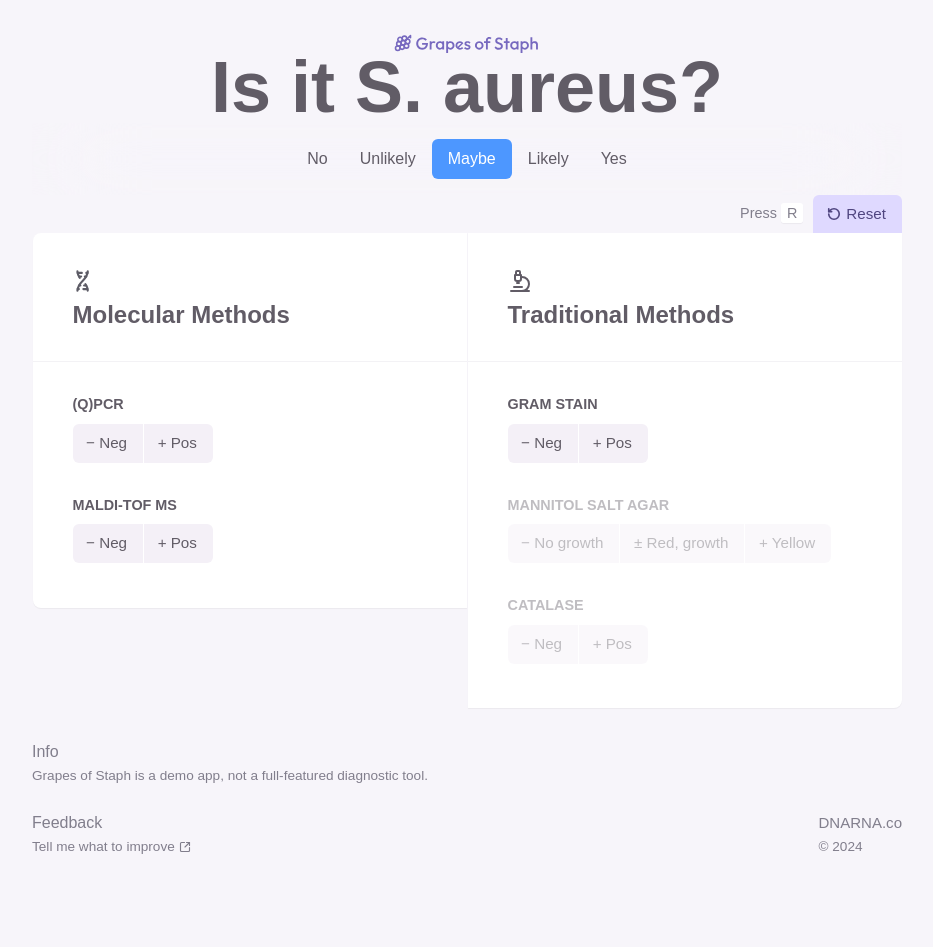
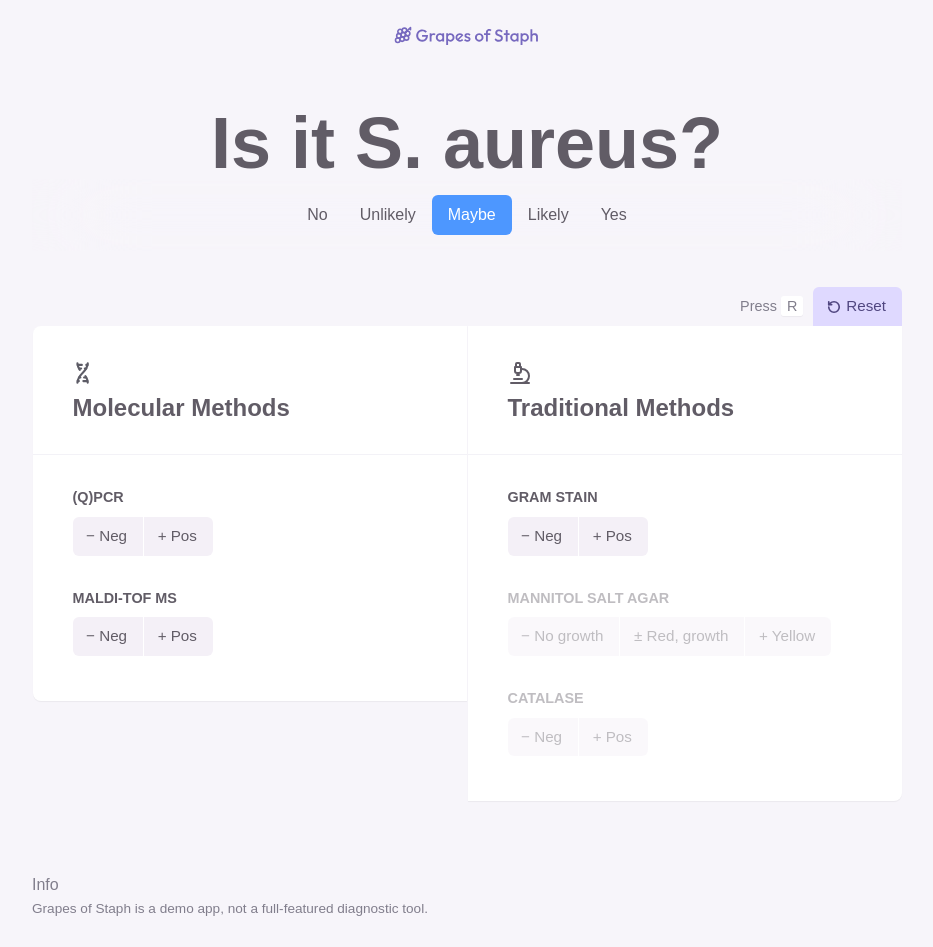
Before and after one commit to davbl/grapes-of-staph, a React (Vite) app: page / in a window 1280 px wide. Shown: the top 947 px of the page, without its empty margins (173-1106 px from the left). Before the commit the page ends 905 px from the top, so only its background shows below. Built offline with nearby package versions, Linux system fonts and the light colour scheme; a web font is replaced by a local one.

Commit message:
Change padding to improve layout

```diff
--- a/src/components/Controls/controls.css
+++ b/src/components/Controls/controls.css
@@ -1,6 +1,7 @@
 .controls {
   display: flex;
   flex-direction: column;
+  padding-top: 2.3rem;
 }
 
 .methods {
@@ -55,7 +56,7 @@
   flex-direction: column;
   gap: 0.25rem;
 
-  /* Methods heading */
+  /* Method heading */
   h2 {
     margin: 0;
     color: var(--blackish-color);
@@ -65,7 +66,7 @@
   }
 
   .separator {
-    border-bottom: 1px solid #f3f2f5;
+    border-bottom: 1px solid #f3f2f7;
     margin-left: -40px; /* Adjust this value to match the padding of the card */
     margin-right: -40px;
   }
@@ -126,10 +127,10 @@ label {
   padding: 0.5rem 1rem 0.5rem 0.85rem;
   /* accent-color: var(
     --blackish-color
-  ); this colors associated input */
+  ); this colors the associated input */
   display: flex;
   align-items: center;
-  /* transition: background-color 0.1s ease-in-out;  with this off, radio btns are more responsive */
+  /* transition: background-color 0.1s ease-in-out;  With this off, radio btns are more responsive */
   max-height: 1.5rem; /* ensure consistent height. there was an issue on mobile. (content is 24px = 1.5rem x 16) */
   max-width: fit-content;
   flex-shrink: 1;
--- a/src/components/Footer/footer.css
+++ b/src/components/Footer/footer.css
@@ -6,7 +6,7 @@ footer {
   width: 100%;
   margin: 0 auto;
   row-gap: 1.5rem;
-  padding: 2rem 0 3rem 0;
+  padding: 4.5rem 0 3rem 0;
   color: #817e8c;
 
   .block {
--- a/src/components/Header/header.css
+++ b/src/components/Header/header.css
@@ -2,5 +2,5 @@ header {
   display: flex;
   justify-content: center;
   align-items: center;
-  margin: 2rem 0rem 0rem 0rem;
+  padding: 1.5rem 0rem 4rem 0rem;
 }
```
